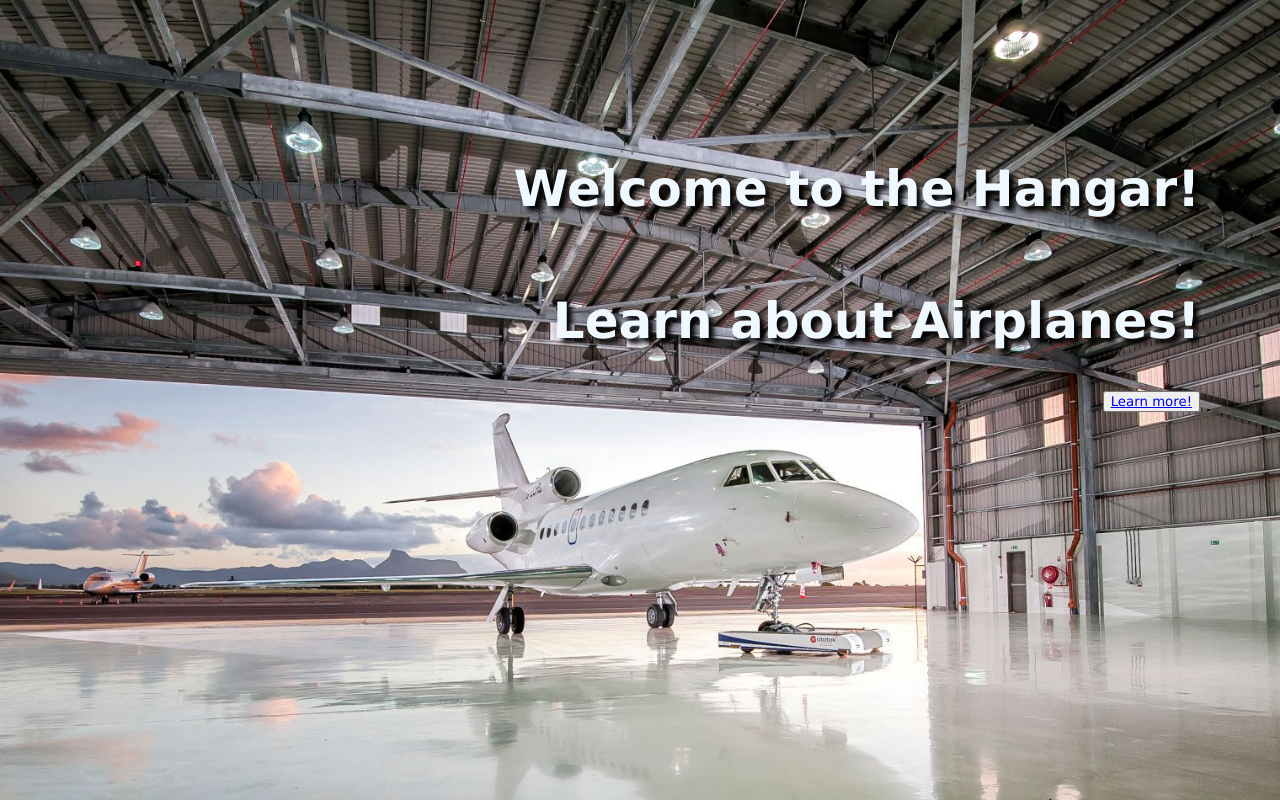
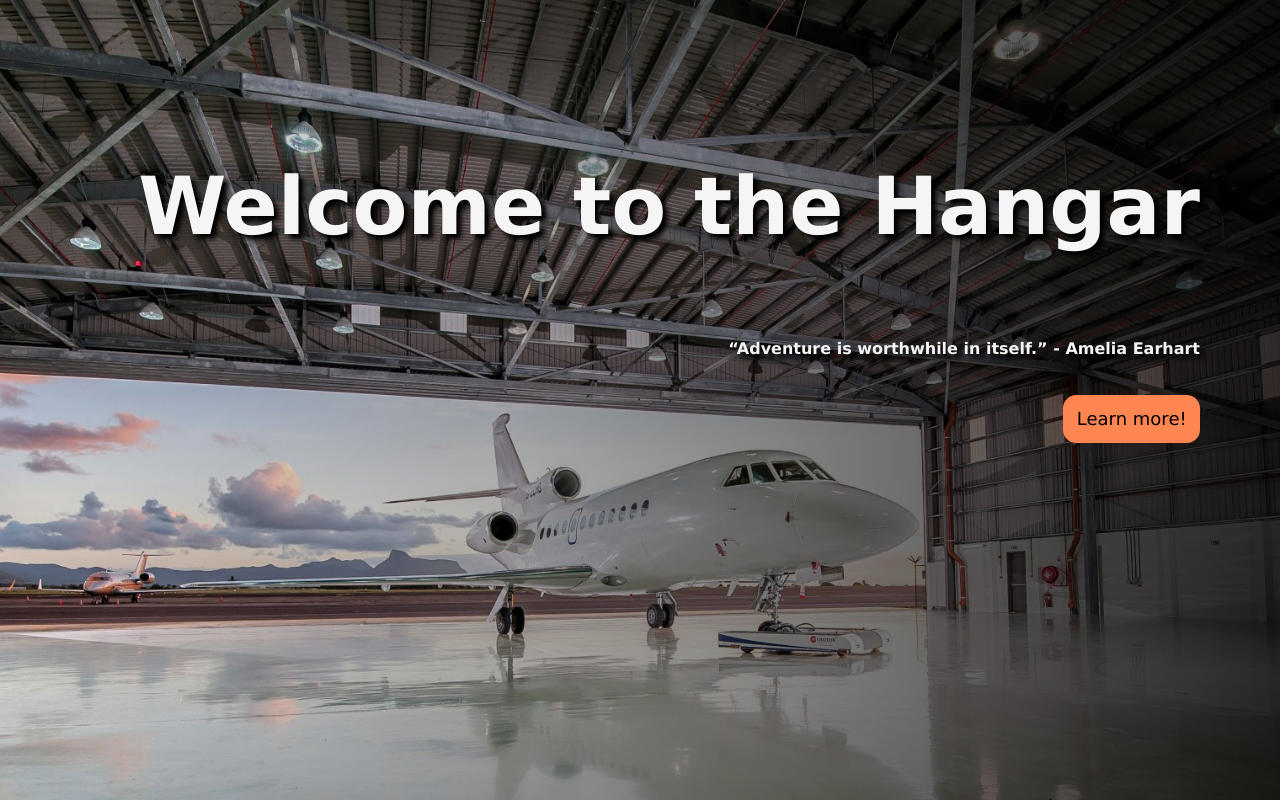
Before and after one commit to Juebele/airplane-site, a React (Create React App) app in the folder src/: page / in a window 1280 px wide. Shown: the top 800 px of the page. Built offline with nearby package versions, Linux system fonts and the light colour scheme; the HTML template or start-up script is replaced by a standard one.

Commit message:
major formatting changes

```diff
--- a/src/App.css
+++ b/src/App.css
@@ -1,5 +1,15 @@
 * {
   font-family: Verdana, Geneva, Tahoma, sans-serif;
+  --logo-color: #0470D3;
+  --color1: whitesmoke;
+  --color2: #FAF0E4;
+  --color3: #9BCDD2;
+  --color4: #FF8551;
+  --color5: #FFDEDE;
+  --color6: black;
+  --transparent1: rgba(245, 245, 245, 0);
+  --transparent2: #faf0e410;
+  --transparent6: rgba(0, 0, 0, 0.8);
 }
 
 /* Component stylings */
@@ -9,6 +19,19 @@ li {
 
 p {
   font-size: 1.5em;
+}
+
+a {
+  color: var(--color6);
+  font-size: large;
+  text-decoration: none;
+}
+
+button {
+  background-color: var(--color4);
+  padding: 1em;
+  border-radius: 1em;
+  border-style: none;
 }
 
 /* Class stylings */
@@ -47,13 +70,20 @@ p {
 }
 
 .home-text {
-  font-size: 50px;
   font-weight: bold;
-  color: aliceblue;
+  color: var(--color1);
   text-shadow: 5px 5px 5px black;
+}
+.home-text h1 {
+  font-size: 5em;
+}
+.home-text h6 {
+  font-size: 1em;
 }
 
 /* ID stylings */
+
+
 #image-1 {
   max-width: 25em;
 }
@@ -66,13 +96,15 @@ p {
 #footer {
   display: flex;
   justify-content: end;
+  font-size: 1em;
 }
 
 #homepage-bg {
-  background-image: url(./Assets/hero-image.jpeg);
+  background: linear-gradient(90deg, var(--transparent1), var(--transparent6)), url(./Assets/hero-image.jpeg) center center / cover no-repeat;
+  /* background-image: url(./Assets/hero-image.jpeg);
   background-size: cover;
   background-position: center center;
-  background-repeat: no-repeat;
+  background-repeat: no-repeat; */
   height: 100vh;
   padding-top: 5rem;
 }
--- a/src/components/Home.js
+++ b/src/components/Home.js
@@ -4,16 +4,14 @@ import '../App.css';
 
 const Home = () => {
     return (
-        <div id='homepage-bg'>
+        <div id='homepage-bg' class='home-text'>
             <div id='home-el'>
-                <h1 class='home-text'>
-                    Welcome to the Hangar!
+                <h1>
+                    Welcome to the Hangar
                 </h1>
-                <div>
-                    <h2 class='home-text'>
-                        Learn about Airplanes!
-                    </h2>
-                </div>
+                    <h6>
+                    “Adventure is worthwhile in itself.” - Amelia Earhart
+                    </h6>
                 <button>
                     <Link to ={'/Learning'}>
                         Learn more!
```
